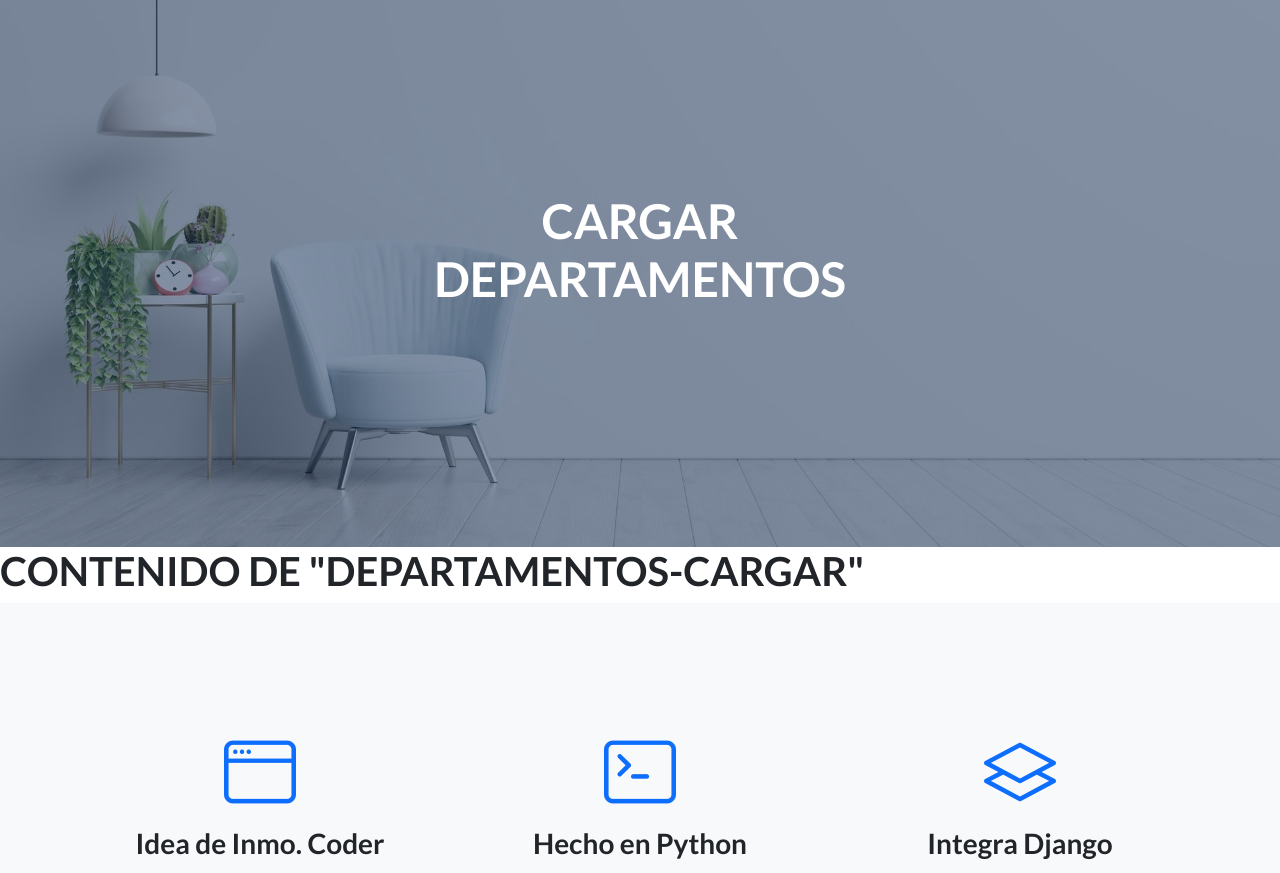
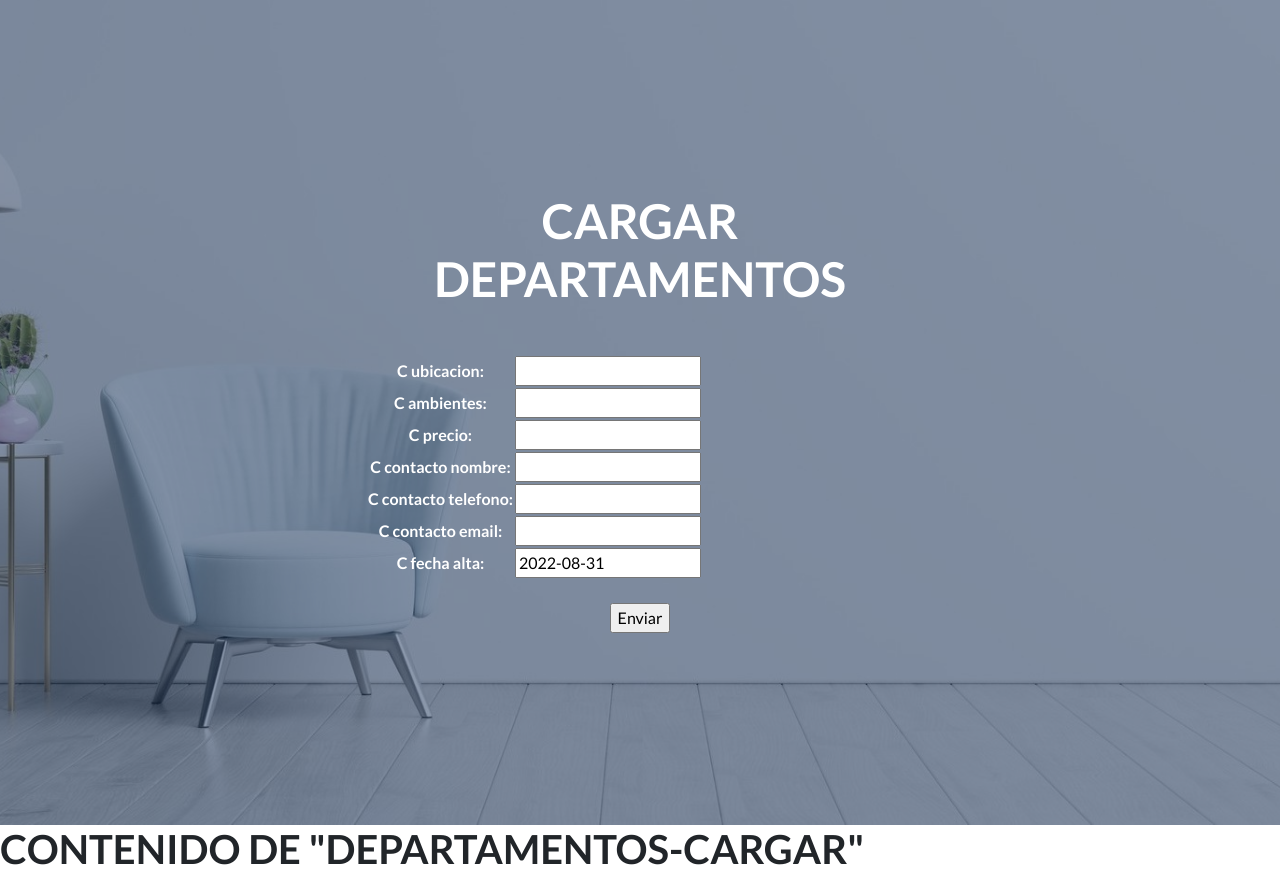
Before and after one commit to federicodalinger/Inmo_Coder, a Django app: page /Inmo_Coder_App/departamentos_cargar/ in a window 1280 px wide. Shown: the part 116-989 px from the top of the page. Run offline with Django 4.2, Linux system fonts and the light colour scheme; parts of the project's set-up code (start-up, migrations or seed data) failed here and were passed over; some libraries are stand-ins or nearby versions.

Commit message:
Form casa y depto creados y graban en BD

```diff
--- a/Inmo_Coder_App/forms.py
+++ b/Inmo_Coder_App/forms.py
@@ -1,5 +1,7 @@
+from datetime import datetime
 from socket import fromshare
 from django import forms
+import datetime
 
 
 class Cargocasa(forms.Form):
@@ -9,4 +11,14 @@ class Cargocasa(forms.Form):
     c_contacto_nombre=forms.CharField(max_length=50)
     c_contacto_telefono=forms.IntegerField()
     c_contacto_email=forms.EmailField()
-    c_fecha_alta=forms.DateField()
+    c_fecha_alta=forms.DateField(initial=datetime.date.today)
+
+
+class Deptocarga(forms.Form):
+    c_ubicacion=forms.CharField(max_length=50)
+    c_ambientes=forms.IntegerField()
+    c_precio=forms.IntegerField()
+    c_contacto_nombre=forms.CharField(max_length=50)
+    c_contacto_telefono=forms.IntegerField()
+    c_contacto_email=forms.EmailField()
+    c_fecha_alta=forms.DateField(initial=datetime.date.today)
--- a/Inmo_Coder_App/templates/Inmo_Coder_App/departamentos_cargar.html
+++ b/Inmo_Coder_App/templates/Inmo_Coder_App/departamentos_cargar.html
@@ -5,7 +5,16 @@
 {% block titulo_de_pagina %}
 
     <h1 class="mb-5">CARGAR<br>DEPARTAMENTOS</h1>
+    <form action="" method="POST">{% csrf_token %}
 
+        <table>
+
+        {{ miformulario.as_table }}
+
+
+        </table>
+        <br>
+        <input type="submit", value="Enviar">
 {% endblock %}
 
 {% block contenido_que_cambia %}
--- a/Inmo_Coder_App/templates/Inmo_Coder_App/inicio.html
+++ b/Inmo_Coder_App/templates/Inmo_Coder_App/inicio.html
@@ -11,8 +11,8 @@
 {% block contenido_que_cambia %}
 
     <h1>CONTENIDO DE "INICIO"</h1>
-
-
+    <br>
+    <h3> {{ mensaje }}</h3>
 
 
 {% endblock %}
--- a/Inmo_Coder_App/views.py
+++ b/Inmo_Coder_App/views.py
@@ -1,7 +1,7 @@
 from django.shortcuts import render
 
-from Inmo_Coder_App.forms import Cargocasa
-from Inmo_Coder_App.models import Casas
+from Inmo_Coder_App.forms import Cargocasa,Deptocarga
+from Inmo_Coder_App.models import Casas,Departamentos
 
 # Create your views here.
 
@@ -15,7 +15,6 @@ def casas_cargar (request):
         miformulario = Cargocasa(request.POST)
         if miformulario.is_valid():
             info = miformulario.cleaned_data
-            print(info)
             v_ubicacion=info.get("c_ubicacion")
             v_ambientes=info.get("c_ambientes")
             v_precio=info.get("c_precio")
@@ -23,11 +22,13 @@ def casas_cargar (request):
             v_telefono=info.get("c_contacto_telefono")
             v_email=info.get("c_contacto_email")
             v_fecha=info.get("c_fecha_alta")
-
+            print("Entro")
 
             casa = Casas(ubicacion=v_ubicacion,ambientes=v_ambientes,precio=v_precio,contacto_nombre=v_contacto,contacto_telefono=v_telefono,contacto_email=v_email,fecha_de_alta=v_fecha)
             casa.save()
-            return render(request,"Inmo_Coder_App/templates/Inmo_Coder_App/inicio.html")
+            return render(request,"Inmo_Coder_App/templates/Inmo_Coder_App/inicio.html",{"mensaje":"Casa creada"})
+        else:
+            return render(request,"Inmo_Coder_App/templates/Inmo_Coder_App/inicio.html",{"mensaje":"Error en la carga del form"})
     else:
         miformulario=Cargocasa()
         print("hola")
@@ -41,7 +42,30 @@ def casas_buscar (request):
 
 ################# Views referida a DEPARTAMENTOS: ################
 def departamentos_cargar (request):
-    return render (request, "Inmo_Coder_App/departamentos_cargar.html")
+    if request.method == "POST":
+        miformulario = Deptocarga(request.POST)
+        if miformulario.is_valid():
+            info = miformulario.cleaned_data
+            v_ubicacion=info.get("c_ubicacion")
+            v_ambientes=info.get("c_ambientes")
+            v_precio=info.get("c_precio")
+            v_contacto=info.get("c_contacto_nombre")
+            v_telefono=info.get("c_contacto_telefono")
+            v_email=info.get("c_contacto_email")
+            v_fecha=info.get("c_fecha_alta")
+
+
+            casa = Departamentos(ubicacion=v_ubicacion,ambientes=v_ambientes,precio=v_precio,contacto_nombre=v_contacto,contacto_telefono=v_telefono,contacto_email=v_email,fecha_de_alta=v_fecha)
+            casa.save()
+            return render(request,"Inmo_Coder_App/templates/Inmo_Coder_App/inicio.html",{"mensaje":"Departamento Creado"})
+        else:
+            return render(request,"Inmo_Coder_App/templates/Inmo_Coder_App/inicio.html",{"mensaje":"Error en creacion de departamento"})
+    else:
+        miformulario=Deptocarga()
+        print("hola")
+        return render(request,"Inmo_Coder_App/templates/Inmo_Coder_App/departamentos_cargar.html", {"miformulario":miformulario})
+
+
 
 def departamentos_buscar (request):
     return render (request, "Inmo_Coder_App/departamentos_buscar.html")
```
Also changed, not shown: Inmo_Coder_App/templates/Inmo_Coder_App/casas_cargar.html (+6 -1 lines), db.sqlite3.
